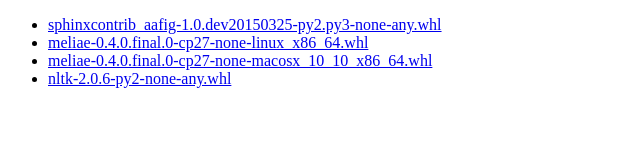
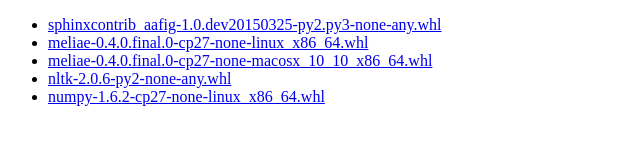
Before and after one commit to singingwolfboy/python-wheelhouse, a plain HTML site: page index.html in a window 1280 px wide. Shown: the whole page, without its empty margins (0-640 px from the left). Drawn offline with Linux system fonts and the light colour scheme.

Commit message:
Added numpy 1.6.2

```diff
--- a/index.html
+++ b/index.html
@@ -14,6 +14,9 @@
   <li><a href="nltk-2.0.6-py2-none-any.whl">
     nltk-2.0.6-py2-none-any.whl
   </a></li>
+  <li><a href="numpy-1.6.2-cp27-none-linux_x86_64.whl">
+    numpy-1.6.2-cp27-none-linux_x86_64.whl
+  </a></li>
 </ul>
 </body>
 </html>
```
Also changed, not shown: 1 other file.
